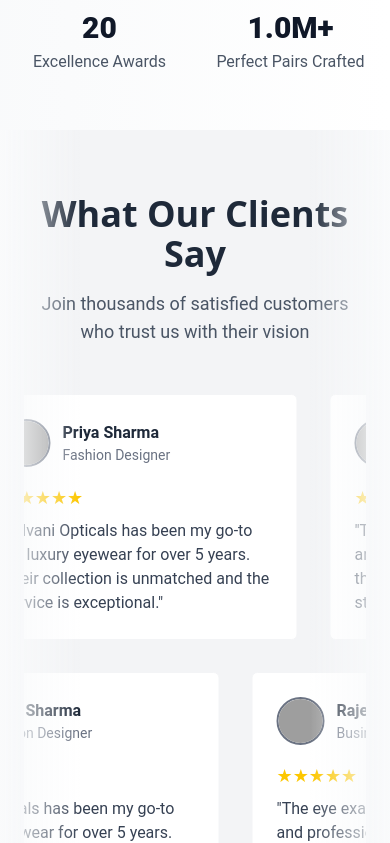
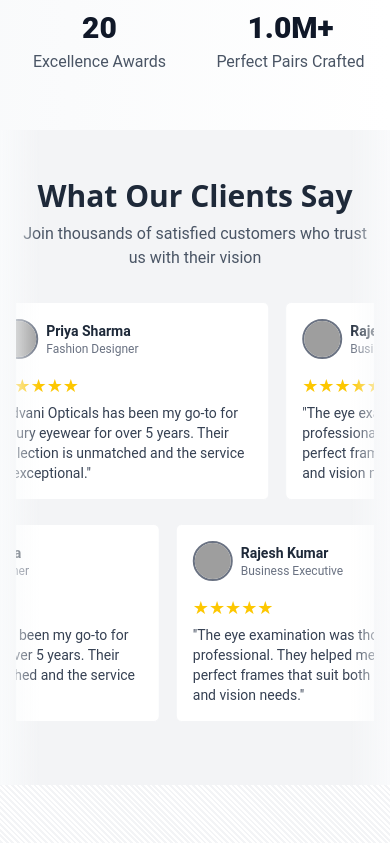
Before and after one commit to rahulgagrai25/Vision, a Next.js app: page / in a window 390 px wide. Shown: the part 5682-6525 px from the top of the page. Built offline with nearby package versions, Linux system fonts and the light colour scheme; grey boxes are pictures that could not be loaded.

Commit message:
updated mobile view

```diff
--- a/src/app/sections/Testimonial.tsx
+++ b/src/app/sections/Testimonial.tsx
@@ -111,23 +111,23 @@ function Testimonial() {
   };
 
   return (
-    <div className="font-roboto px-6 py-16 bg-gray-100 text-gray-800 relative overflow-hidden">
+    <div className="font-roboto px-4 py-12 md:px-6 md:py-16 bg-gray-100 text-gray-800 relative overflow-hidden">
       {/* Section Header */}
       <motion.div
-        className="text-center max-w-2xl mx-auto mb-12"
+        className="text-center max-w-2xl mx-auto mb-8 md:mb-12"
         variants={containerVariants} // Apply container variants to the header group
         initial="hidden"
         whileInView="visible"
         viewport={{ once: true, amount: 0.3 }}
       >
         <motion.h2
-          className="text-4xl font-bold mb-4"
+          className="text-3xl md:text-4xl font-bold mb-2 md:mb-4"
           variants={headingVariants} // Apply heading variants
         >
           What Our Clients Say
         </motion.h2>
         <motion.p
-          className="text-lg text-gray-600"
+          className="text-base md:text-lg text-gray-600"
           variants={headingVariants} // Apply heading variants to subheading
         >
           Join thousands of satisfied customers who trust us with their vision
@@ -135,73 +135,74 @@ function Testimonial() {
       </motion.div>
 
       {/* Left & Right fade overlays */}
-      <div className="absolute top-0 z-1 left-0 h-full w-20 bg-gradient-to-r from-gray-50 to-transparent pointer-events-none"></div>
-      <div className="absolute top-0 z-1 right-0 h-full w-20 bg-gradient-to-l from-gray-50 to-transparent pointer-events-none"></div>
+      {/* These overlays might be too wide on very small screens, consider adjusting their width or making them conditional */}
+      <div className="absolute top-0 z-1 left-0 h-full w-10 md:w-20 bg-gradient-to-r from-gray-50 to-transparent pointer-events-none"></div>
+      <div className="absolute top-0 z-1 right-0 h-full w-10 md:w-20 bg-gradient-to-l from-gray-50 to-transparent pointer-events-none"></div>
 
       {/* Marquee Container */}
       <div className="overflow-hidden">
         {/* Left to Right Marquee */}
-        <div className="flex animate-marquee gap-8">
+        <div className="flex animate-marquee gap-4 md:gap-8">
           {testimonials.concat(testimonials).map((t, index) => (
             <motion.div // Use motion.div for animation
               key={index}
-              className="flex-shrink-0 w-80 p-6 bg-white border border-gray-100 rounded-md"
+              className="flex-shrink-0 w-72 md:w-80 p-4 md:p-6 bg-white border border-gray-100 rounded-md"
               variants={itemVariants} // Apply item variants
               initial="hidden"
               whileInView="visible"
               viewport={{ once: true, amount: 0.5 }} // Animate when 50% in view
             >
               {/* Avatar + Name */}
-              <div className="flex items-center mb-4">
+              <div className="flex items-center mb-3 md:mb-4">
                 <img
                   src={t.avatar}
                   alt={t.name}
-                  className="w-12 h-12 rounded-full mr-3 object-cover border-2 border-gray-500"
+                  className="w-10 h-10 md:w-12 md:h-12 rounded-full mr-2 md:mr-3 object-cover border-2 border-gray-500"
                 />
                 <div>
-                  <p className="font-semibold">{t.name}</p>
-                  <p className="text-gray-500 text-sm">{t.role}</p>
+                  <p className="font-semibold text-sm md:text-base">{t.name}</p>
+                  <p className="text-gray-500 text-xs md:text-sm">{t.role}</p>
                 </div>
               </div>
 
               {/* Stars */}
-              <div className="mb-2">{renderStars(t.stars)}</div>
+              <div className="mb-1 md:mb-2">{renderStars(t.stars)}</div>
 
               {/* Quote */}
-              <p className="text-gray-700 break-words">&quot;{t.quote}&quot;</p>
+              <p className="text-gray-700 text-sm md:text-base break-words">&quot;{t.quote}&quot;</p>
             </motion.div>
           ))}
         </div>
 
         {/* Right to Left Marquee */}
-        <div className="flex animate-marquee-reverse gap-8 mt-8">
+        <div className="flex animate-marquee-reverse gap-4 md:gap-8 mt-6 md:mt-8">
           {testimonials.concat(testimonials).map((t, index) => (
             <motion.div // Use motion.div for animation
               key={index + testimonials.length}
-              className="flex-shrink-0 mb-[20px] w-80 p-6 bg-white border border-gray-100 rounded-md"
+              className="flex-shrink-0 mb-[15px] md:mb-[20px] w-72 md:w-80 p-4 md:p-6 bg-white border border-gray-100 rounded-md"
               variants={itemVariants} // Apply item variants
               initial="hidden"
               whileInView="visible"
               viewport={{ once: true, amount: 0.5 }} // Animate when 50% in view
             >
               {/* Avatar + Name */}
-              <div className="flex items-center mb-4">
+              <div className="flex items-center mb-3 md:mb-4">
                 <img
                   src={t.avatar}
                   alt={t.name}
-                  className="w-12 h-12 rounded-full mr-3 object-cover border-2 border-gray-500"
+                  className="w-10 h-10 md:w-12 md:h-12 rounded-full mr-2 md:mr-3 object-cover border-2 border-gray-500"
                 />
                 <div>
-                  <p className="font-semibold">{t.name}</p>
-                  <p className="text-gray-500 text-sm">{t.role}</p>
+                  <p className="font-semibold text-sm md:text-base">{t.name}</p>
+                  <p className="text-gray-500 text-xs md:text-sm">{t.role}</p>
                 </div>
               </div>
 
               {/* Stars */}
-              <div className="mb-2">{renderStars(t.stars)}</div>
+              <div className="mb-1 md:mb-2">{renderStars(t.stars)}</div>
 
               {/* Quote */}
-              <p className="text-gray-700 break-words">&quot;{t.quote}&quot;</p>
+              <p className="text-gray-700 text-sm md:text-base break-words">&quot;{t.quote}&quot;</p>
             </motion.div>
           ))}
         </div>
@@ -228,11 +229,21 @@ function Testimonial() {
         }
 
         .animate-marquee {
-          animation: marquee 25s linear infinite;
+          animation: marquee 25s linear infinite; /* Consider adjusting duration for mobile */
         }
 
         .animate-marquee-reverse {
-          animation: marquee-reverse 25s linear infinite;
+          animation: marquee-reverse 25s linear infinite; /* Consider adjusting duration for mobile */
+        }
+
+        /* Optional: Adjust animation speed for smaller screens */
+        @media (max-width: 768px) { /* Tailwind's 'md' breakpoint */
+          .animate-marquee {
+            animation-duration: 35s; /* Slower for mobile to make it readable */
+          }
+          .animate-marquee-reverse {
+            animation-duration: 35s; /* Slower for mobile to make it readable */
+          }
         }
       `}</style>
     </div>
```
